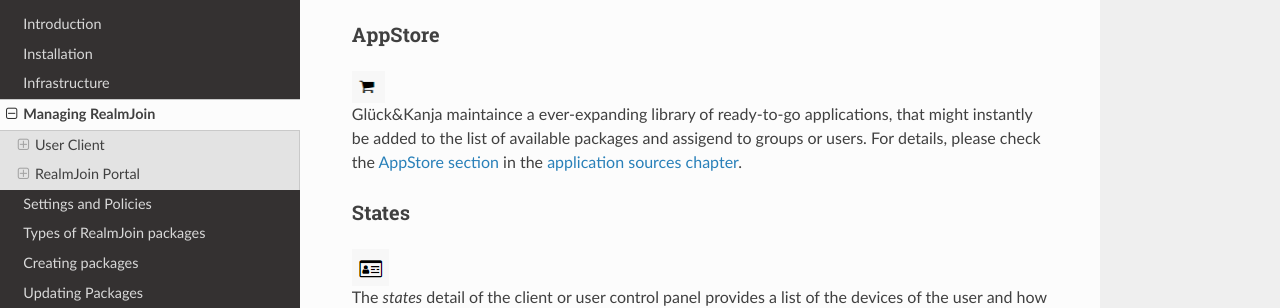
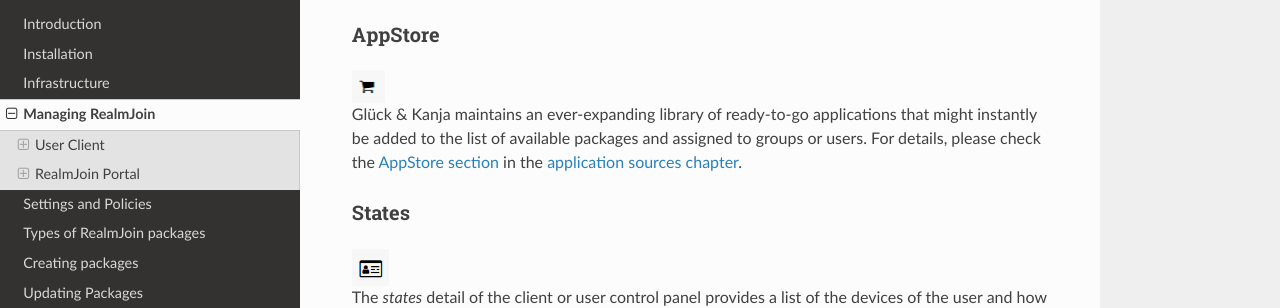
Before and after one commit to bb-froggy/realmjoin-docs, a Sphinx documentation site: the page built from docs/managing-realmjoin.md, in a window 1280 px wide and 900 px high, scrolled down 13804 px. Shown: the part 153-461 px from the top of the window. Built offline with Sphinx 7.4.7 and the Read the Docs theme 2.0.0, drawn with Linux system fonts in a browser that asks for light colours.

Commit message:
Some typos

```diff
--- a/docs/managing-realmjoin.md
+++ b/docs/managing-realmjoin.md
@@ -250,7 +250,7 @@
 
 ### AppStore
 ![RJ rj-ac-statesicon](./media/rj-ac-storeicon.png)
-Glück&Kanja maintaince a ever-expanding library of ready-to-go applications, that might instantly be added to the list of available packages and assigend to groups or users. For details, please check the [AppStore section](http://docs.realmjoin.com/requestsoftware.html#appstore) in the [application sources chapter](http://docs.realmjoin.com/requestsoftware.html).
+Glück & Kanja maintains an ever-expanding library of ready-to-go applications that might instantly be added to the list of available packages and assigned to groups or users. For details, please check the [AppStore section](http://docs.realmjoin.com/requestsoftware.html#appstore) in the [application sources chapter](http://docs.realmjoin.com/requestsoftware.html).
 
 ### States
 ![RJ rj-ac-statesicon](./media/rj-ac-statesicon.png)
```
